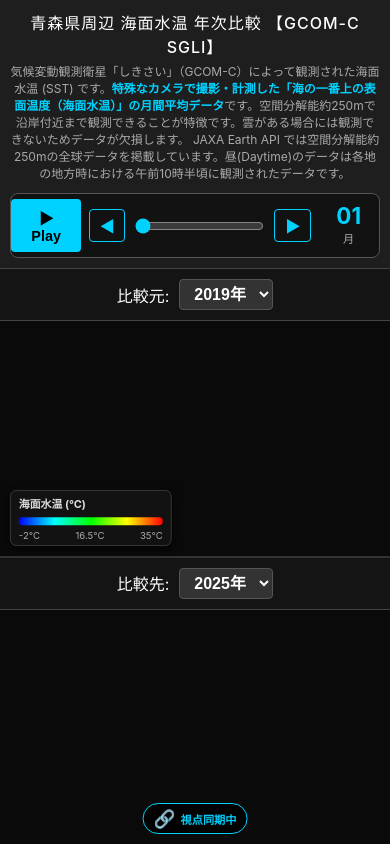
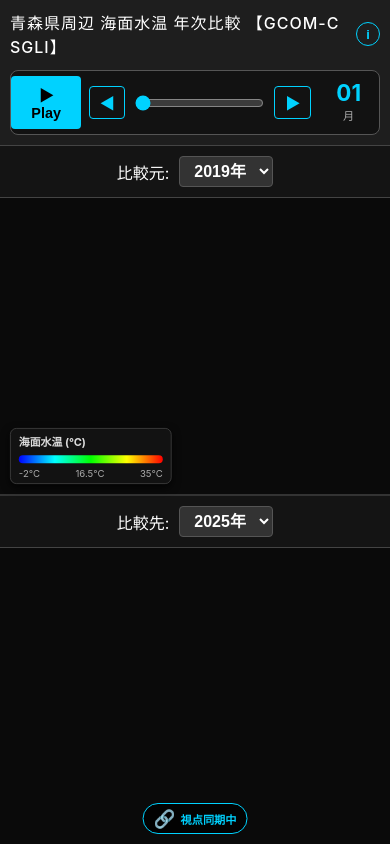
Before and after one commit to fore1f/mutsu-bay-sst, a plain HTML site: page index.html in a window 390 px wide. Drawn offline with nearby package versions, Linux system fonts and the light colour scheme.

Commit message:
Optimize: Collapse description on mobile behind info button to save space

```diff
--- a/index.html
+++ b/index.html
@@ -260,6 +260,27 @@
             line-height: 1.4;
         }
 
+        .title-wrapper {
+            display: flex;
+            align-items: center;
+            gap: 10px;
+        }
+
+        #info-toggle-btn {
+            background: none;
+            border: 1px solid #00d2ff;
+            color: #00d2ff;
+            border-radius: 50%;
+            width: 24px;
+            height: 24px;
+            padding: 0;
+            display: none; /* Desktop hidden */
+            align-items: center;
+            justify-content: center;
+            font-size: 0.8rem;
+            flex-shrink: 0;
+        }
+
         /* Mobile Responsive Styles */
         @media (max-width: 768px) {
             body {
@@ -275,13 +296,28 @@
                 height: auto;
             }
             .title-container {
-                align-items: center;
+                align-items: flex-start;
+                text-align: left;
+            }
+            #info-toggle-btn {
+                display: flex; /* Mobile show */
             }
             h1 {
                 font-size: 1rem;
+                flex: 1;
             }
             .header-desc {
+                display: none; /* Hide by default on mobile */
                 font-size: 0.75rem;
+                margin-top: 10px;
+                background: rgba(0, 0, 0, 0.8);
+                padding: 10px;
+                border-radius: 5px;
+                border: 1px solid #444;
+                text-align: left;
+            }
+            .header-desc.active {
+                display: block;
             }
             .controls {
                 width: 100%;
@@ -328,8 +364,11 @@
 <body>
     <header>
         <div class="title-container">
-            <h1>青森県周辺 海面水温 年次比較 【GCOM-C SGLI】</h1>
-            <p class="header-desc">気候変動観測衛星「しきさい」（GCOM-C）によって観測された海面水温 (SST) です。<strong>特殊なカメラで撮影・計測した「海の一番上の表面温度（海面水温）」の月間平均データ</strong>です。空間分解能約250mで沿岸付近まで観測できることが特徴です。雲がある場合には観測できないためデータが欠損します。 JAXA Earth API では空間分解能約250mの全球データを掲載しています。昼(Daytime)のデータは各地の地方時における午前10時半頃に観測されたデータです。</p>
+            <div class="title-wrapper">
+                <h1>青森県周辺 海面水温 年次比較 【GCOM-C SGLI】</h1>
+                <button id="info-toggle-btn">i</button>
+            </div>
+            <p id="header-desc" class="header-desc">気候変動観測衛星「しきさい」（GCOM-C）によって観測された海面水温 (SST) です。<strong>特殊なカメラで撮影・計測した「海の一番上の表面温度（海面水温）」の月間平均データ</strong>です。空間分解能約250mで沿岸付近まで観測できることが特徴です。雲がある場合には観測できないためデータが欠損します。 JAXA Earth API では空間分解能約250mの全球データを掲載しています。昼(Daytime)のデータは各地の地方時における午前10時半頃に観測されたデータです。</p>
         </div>
         <div class="controls">
             <button id="play-btn">▶ Play</button>
@@ -408,5 +447,13 @@
     <div id="hover-tooltip"></div>
 
     <script type="module" src="./app.js"></script>
+    <!-- Info toggle for mobile -->
+    <script>
+        document.getElementById('info-toggle-btn').addEventListener('click', function() {
+            const desc = document.getElementById('header-desc');
+            desc.classList.toggle('active');
+            this.textContent = desc.classList.contains('active') ? '×' : 'i';
+        });
+    </script>
 </body>
 </html>
```
